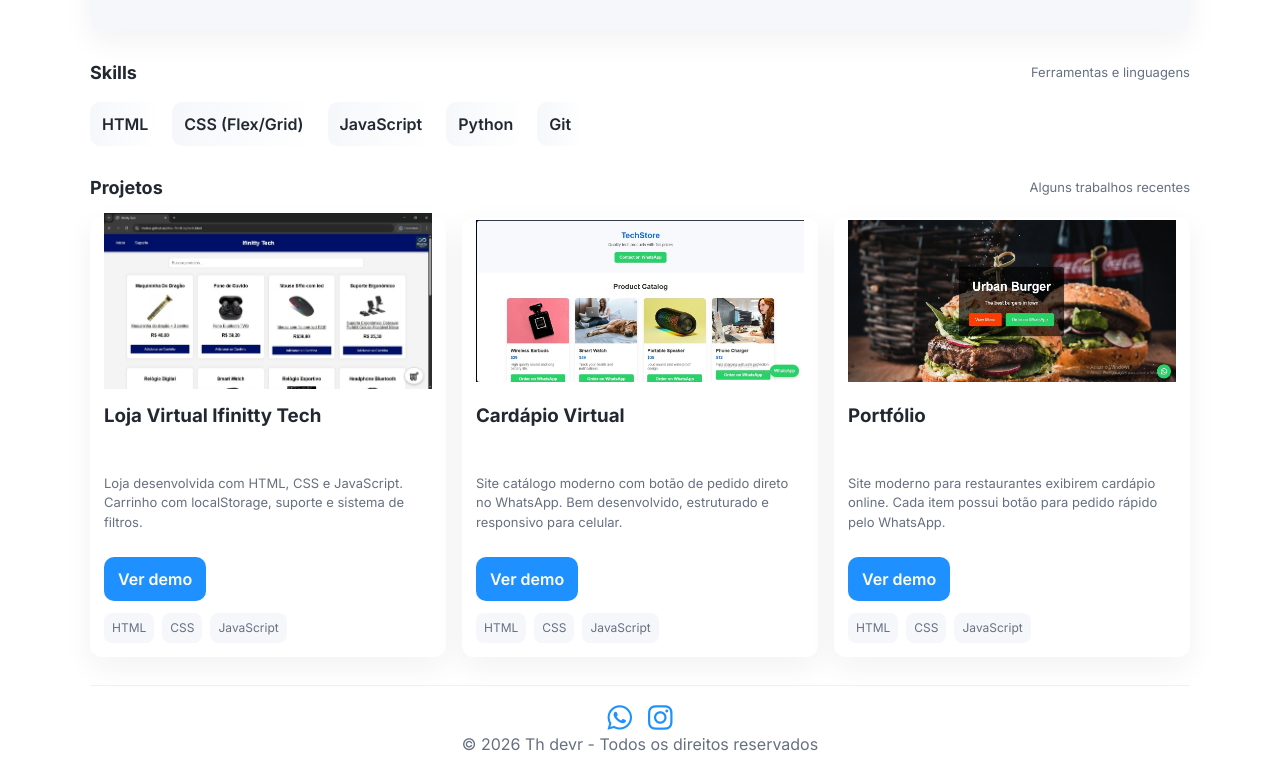
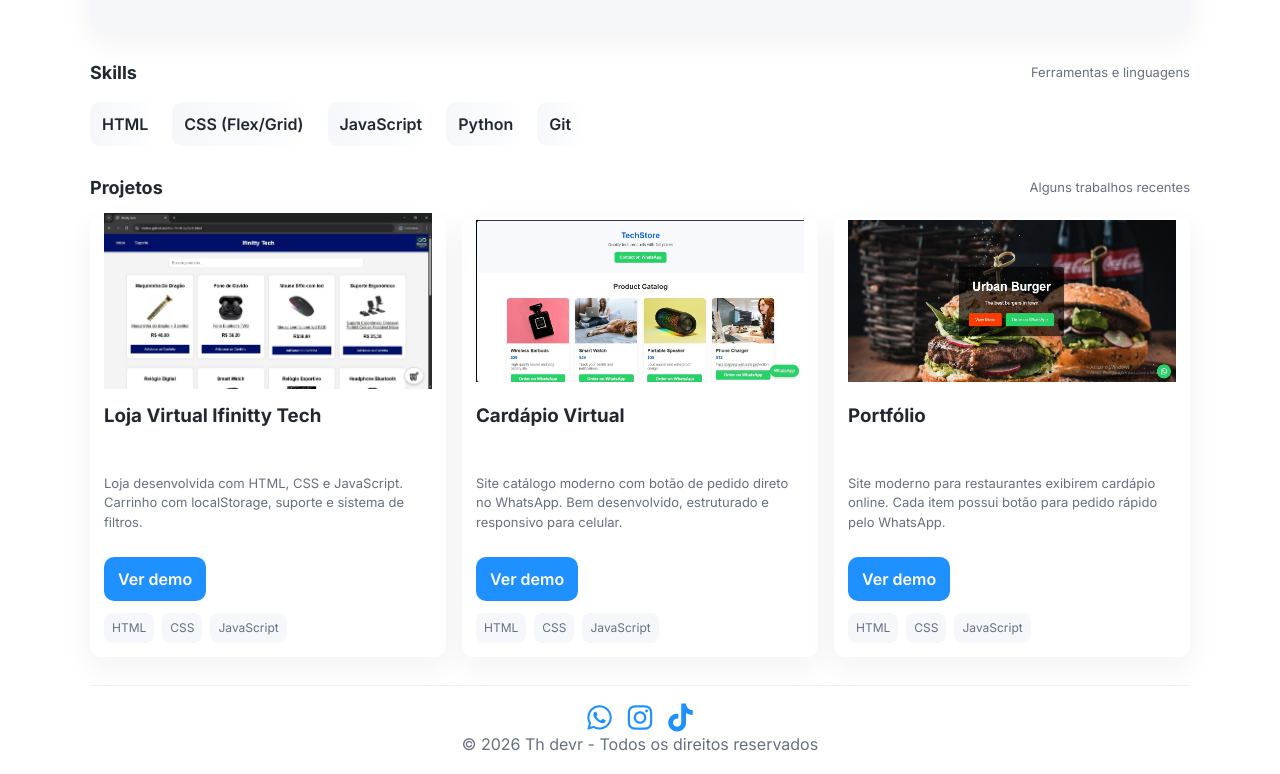
Before and after one commit to thdevr/Meu-Portf-lio, a plain HTML site: page index.html in a window 1280 px wide. Shown: the part 464-1238 px from the top of the page. Drawn offline with Linux system fonts and the light colour scheme.

Commit message:
colocando tik tok

```diff
--- a/index.html
+++ b/index.html
@@ -123,6 +123,10 @@
         <a href="https://instagram.com/th_devr" target="_blank">
             <i class="fab fa-instagram"></i>
         </a>
+        <a href="https://www.tiktok.com/@th_dvr" target="_blank">
+            <i class="fab fa-tiktok"></i>
+        </a>
+
 
       </div>
 
```
